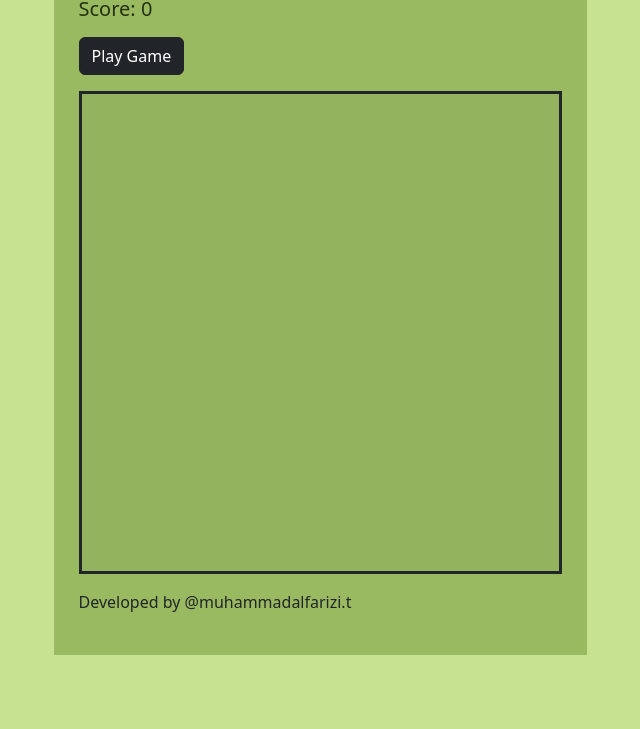
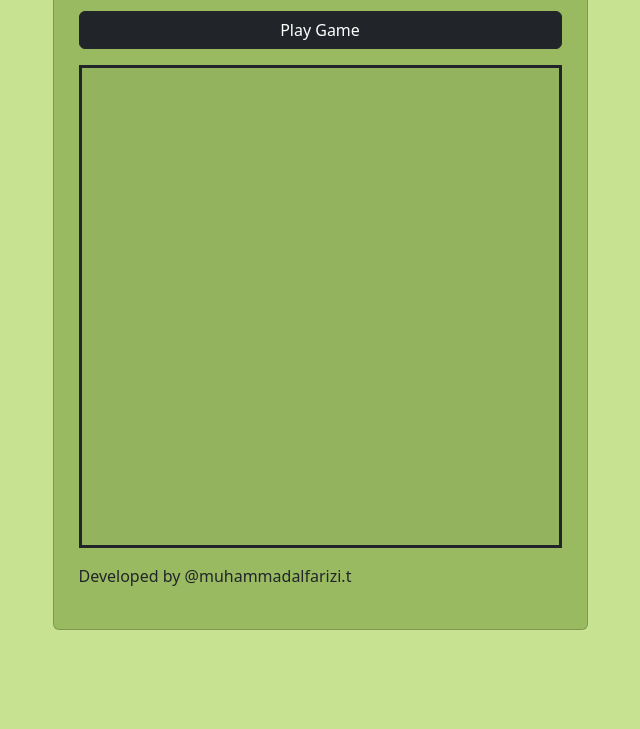
Before and after one commit to MuhammadAlfariziTazkia/snakegame, a plain HTML site: page index.html in a window 1280 px wide. Shown: the part 167-896 px from the top of the page, without its empty margins (320-960 px from the left). After the commit the page ends 845 px from the top, so only its background shows below. Drawn offline with nearby package versions, Linux system fonts and the light colour scheme.

Commit message:
feat: bagusin tampilan aja

```diff
--- a/index.html
+++ b/index.html
@@ -32,8 +32,8 @@
     </style>
 </head>
 <body class="p-5">
-    <div class="container d-flex justify-content-center vh-100 align-items-center">
-        <div id="mainDiv" class="text-start">
+    <div class="container d-flex justify-content-center align-items-center">
+        <div id="mainDiv" class="text-start card">
             <h1 class="mb-3">Snake Game</h1>
             <h5 id="score" class="mb-3">Score: 0</h3>
             <button id="playButton" class="btn btn-dark mb-3" onclick="gameStarted()">Play Game</button>
```
